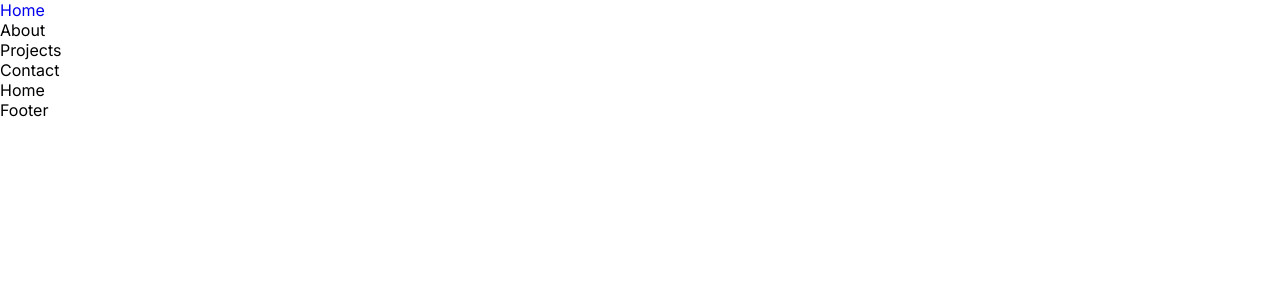
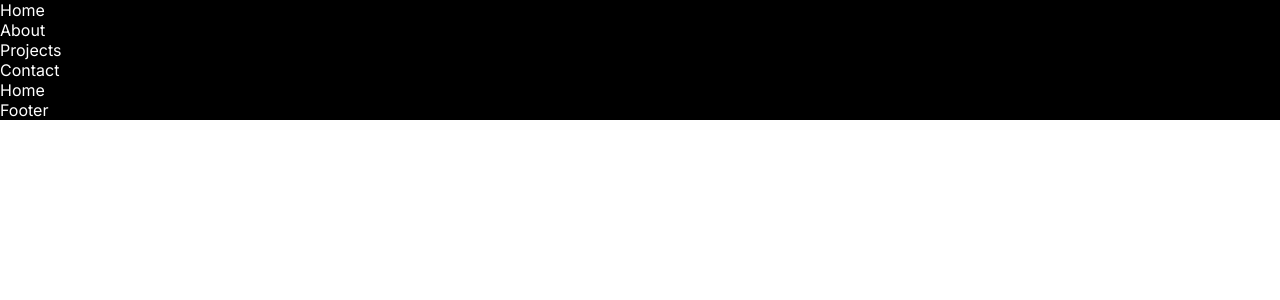
Before and after one commit to KarwanM/Portfolio, a React (Create React App) app: page / in a window 1280 px wide. Shown: the top 300 px of the page. Built offline with nearby package versions, Linux system fonts and the light colour scheme.

Commit message:
add constants

```diff
--- /dev/null
+++ b/src/app.scss
@@ -0,0 +1,4 @@
+.App{
+    max-width: 1080px;
+    margin: 0 auto;
+}
--- /dev/null
+++ b/src/assets/constants/_colors.scss
@@ -0,0 +1,5 @@
+$black: black;
+$white: white;
+$midnightblue: #14213d;
+$darkyellow: #fca311;
+$grey: #e5e5e5;
--- /dev/null
+++ b/src/assets/fonts/_inter.scss
@@ -0,0 +1 @@
+@import url("https://fonts.googleapis.com/css2?family=Inter:wght@100;200;300;400;500;600;700;800;900&display=swap");
--- a/src/index.scss
+++ b/src/index.scss
@@ -1,10 +1,15 @@
-@import url("https://fonts.googleapis.com/css2?family=Inter:wght@100;200;300;400;500;600;700;800;900&display=swap");
+@use "./assets/fonts/inter";
+
+#root{
+  background-color: black;
+}
 
 * {
     margin: 0;
     padding: 0;
     border: 0;
     font-family: Inter;
+    color: white;
   }
 
   li {
```
